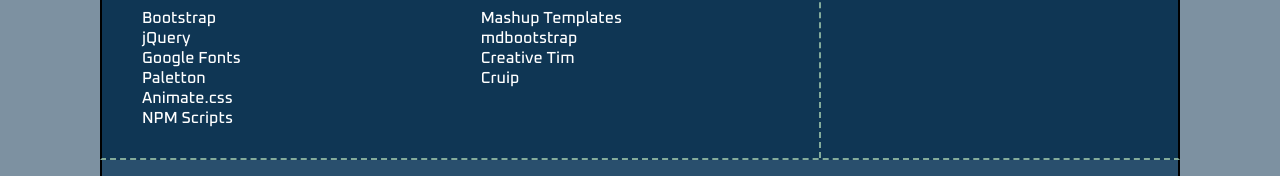
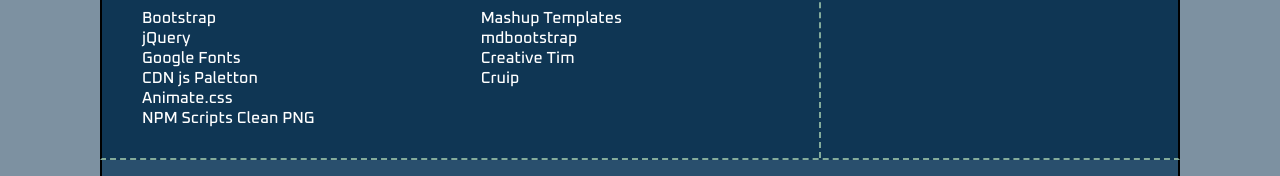
Before and after one commit to k4in/k4in.github.io, a plain HTML site: page index.html in a window 1280 px wide. Shown: the part 711-887 px from the top of the page. Drawn offline with Linux system fonts and the light colour scheme.

Commit message:
added 2 links

```diff
--- a/index.html
+++ b/index.html
@@ -57,9 +57,11 @@
                     <a href="https://getbootstrap.com/docs/4.4/getting-started/introduction/" target="_blank">Bootstrap</a><br>
                     <a href="https://jquery.com/download/" target="_blank">jQuery</a><br>
                     <a href="https://fonts.google.com/" target="_blank">Google Fonts</a><br>
+                    <a href="https://cdnjs.com" target="_blank">CDN js</a>
                     <a href="http://paletton.com/" target="_blank">Paletton</a><br>
                     <a href="https://daneden.github.io/animate.css/" target="_blank">Animate.css</a><br>
                     <a href="https://www.npmjs.com/" target="_blank">NPM Scripts</a>
+                    <a href="https://www.cleanpng.com" target="_blank">Clean PNG</a>
                 </div>
                 <div>
                     <h1>Templates</h1>
```
